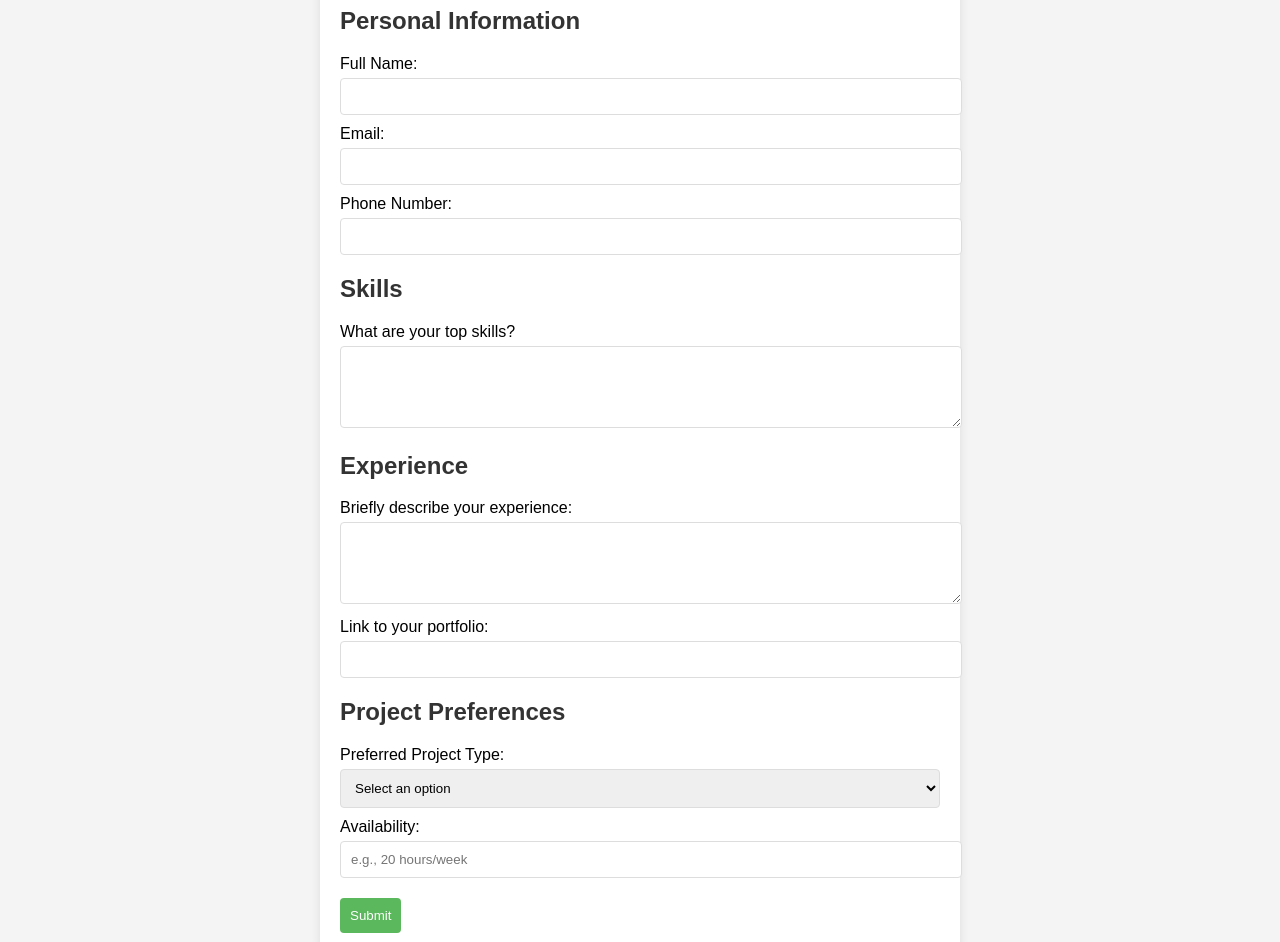
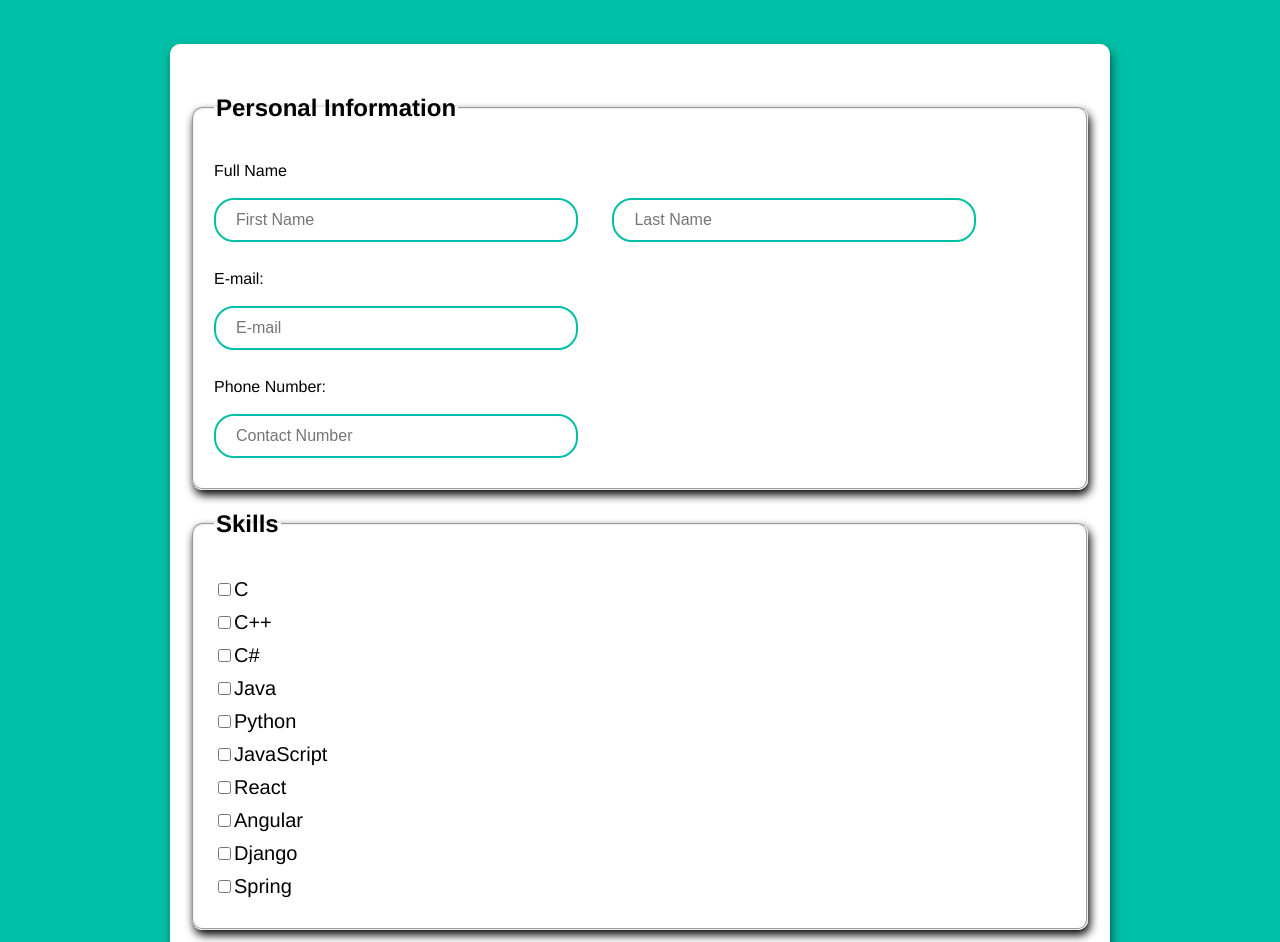
Before and after one commit to Rhythm280/Freelancing-Platform, a plain HTML site: page freelancer-questionare.html in a window 1280 px wide. Shown: the part 113-1055 px from the top of the page. Drawn offline with Linux system fonts and the light colour scheme.

Commit message:
questionnare page

```diff
--- /dev/null
+++ b/CSS/questionare.css
@@ -0,0 +1,109 @@
+body {
+    font-family: "Gilroy-Medium-☞", Helvetica;
+    margin: 0;
+    padding: 0;
+    /* text-align: center; */
+    /* overflow: hidden; */
+}
+
+form {
+    background-color: #fff;
+    border-radius: 10px;
+    max-width: 900px;
+    margin: 50px auto;
+    padding: 30px 20px;
+    box-shadow: 2px 5px 10px rgba(0, 0, 0, 0.5);
+}
+
+fieldset{
+    border-radius: 10px;
+    padding: 20px;
+    box-shadow: 2px 5px 10px black;
+}
+
+.container {
+    background: #00bfa6;
+    padding: 20px;
+    display: block;
+}
+
+.name label {
+    font-size: 16px;
+}
+
+.personal_info {
+    display: block;
+}
+
+
+
+.your_skills {
+    text-align: left;
+    margin-bottom: 25px;
+}
+
+.your_skills input[type="radio"] {
+    display: inline-block;
+    width: auto;
+}
+
+.your_skills label {
+    display: block;
+    margin-bottom: 10px;
+    font-size: 20px;
+}
+
+.your_skills input{
+    border: 1px solid #777;
+    border-radius: 2px;
+    font-family: "Gilroy-Medium-☞", Helvetica;
+    padding: 10px;
+}
+
+input[type="text"],
+input[type="email"],
+input[type="tel"],
+input[type="url"]{
+    padding: 0 20px;
+    margin: 0px 30px 10px 0px;
+    height: 40px;
+    width: 20rem;
+    border: none;
+    border-radius: 20px;
+    background: #fff;
+    color: black;
+    border: 2px solid #00bfa6;
+    font-size: 16px;
+    &:focus{
+        /* background: #00c5ab; */
+        border: 2px solid white;
+    }
+}
+
+.experience textarea{
+    font-size: 16px;
+    padding: 10px;
+    margin: 0px 30px 10px 0px;
+    border: 2px solid #00bfa6;
+    border-radius: 10px;
+    width: 500px;
+    height: 100px;
+}
+
+.btn{
+    margin: 10px;
+    border-radius: 20px;
+}
+
+.project_preference select{
+    background: #fff;
+    width: 20rem;
+    height: 40px;
+    border-radius: 20px;
+    border: 2px solid #00bfa6;
+    padding-left: 20px;
+    font-size: 16px;
+    &:focus{
+        background: #fdfdfd;
+    }
+}
--- a/CSS/style.css
+++ b/CSS/style.css
@@ -3,6 +3,10 @@ body {
     margin: 0;
     padding: 0;
     /* overflow: hidden; */
+}
+
+nav{
+    padding: 10px;
 }
 
 .navbar {
--- a/freelancer-questionare.html
+++ b/freelancer-questionare.html
@@ -4,109 +4,136 @@
 <head>
     <meta charset="UTF-8">
     <meta name="viewport" content="width=device-width, initial-scale=1.0">
-    <!-- <link rel="stylesheet" href="styles.css"> -->
-    <style>
-        body {
-            font-family: Arial, sans-serif;
-            background-color: #f4f4f4;
-            margin: 0;
-            padding: 20px;
-        }
-
-        .container {
-            max-width: 600px;
-            margin: auto;
-            background: white;
-            padding: 20px;
-            border-radius: 8px;
-            box-shadow: 0 2px 10px rgba(0, 0, 0, 0.1);
-        }
-
-        h1,
-        h2 {
-            color: #333;
-        }
-
-        label {
-            display: block;
-            margin-top: 10px;
-        }
-
-        input,
-        textarea,
-        select {
-            width: 100%;
-            padding: 10px;
-            margin-top: 5px;
-            border: 1px solid #ddd;
-            border-radius: 4px;
-        }
-
-        button {
-            margin-top: 20px;
-            padding: 10px;
-            background-color: #5cb85c;
-            color: white;
-            border: none;
-            border-radius: 4px;
-            cursor: pointer;
-        }
-
-        button:hover {
-            background-color: #4cae4c;
-        }
-    </style>
+    <link rel="stylesheet" href="CSS/style.css">
+    <link rel="stylesheet" href="CSS/questionare.css">
     <title>Freelancer Questionnaire</title>
 </head>
 
 <body>
-    <div class="container">
-        <h1>Freelancer Profile Questionnaire</h1>
+    <nav>
+        <div class='navbar'>
+            <div class='aryanlogo'>
+                <a href="index.html">Freelance<span class="free">Chowk</span></a>
+            </div>
+            <div class="menu-btn">
+                <button class="icon" onclick="mega_menu()">
+                    <i class="fa-solid fa-bars"></i>
+                </button>
+                <ul class='nav-menu'>
+                    <li>HOME</li>
+                    <li>FEATURES</li>
+                    <li>SOLUTIONS</li>
+                    <li>RESOURCES</li>
+                    <li>PRICING</li>
+                </ul>
+            </div>
+            <div class="log-in-btn">
+                <a class="nav-connect" href="login.html">
+                    Log-in
+                </a>
+            </div>
+
+        </div>
+    </nav>
+    <main class="container">
+        <!-- <h1>Freelancer Questionnaire</h1> -->
         <form id="questionnaire">
-            <section>
+            <section class="personal_info">
+                <fieldset>
+                    <legend>
                         <h2>Personal Information</h2>
-                <label for="name">Full Name:</label>
-                <input type="text" id="name" required>
+                    </legend>
+                    <div class="name">
+                        <label for="name">Full Name </label> <br><br>
+                        <input type="text" id="name1" required placeholder="First Name">
 
-                <label for="email">Email:</label>
-                <input type="email" id="email" required>
+                        <input type="text" id="name2" required placeholder="Last Name">
+                    </div><br>
 
-                <label for="phone">Phone Number:</label>
-                <input type="tel" id="phone" required>
+                    <label for="email">E-mail:</label> <br><br>
+                    <input type="email" id="email" required placeholder="E-mail">
+                    <br><br>
+                    <label for="phone">Phone Number:</label><br><br>
+                    <input type="tel" id="phone" required placeholder="Contact Number">
+                </fieldset>
             </section>
 
-            <section>
+            <section class="skills">
+                <fieldset class="your_skills">
+                    <legend>
                         <h2>Skills</h2>
-                <label for="skills">What are your top skills?</label>
-                <textarea id="skills" rows="4" required></textarea>
+                    </legend>
+                    <label for="inp-1">
+                        <input type="checkbox" name="C">C
+                        </input>
+                    </label>
+                    <label for="inp-2">
+                        <input type="checkbox" name="C++">C++
+                        </input>
+                    </label>
+                    <label for="inp-3">
+                        <input type="checkbox" name="C#">C#
+                        </input>
+                    </label>
+                    <label for="inp-4">
+                        <input type="checkbox" name="Java">Java
+                    </label>
+                    <label for="inp-5">
+                        <input type="checkbox" name="Python">Python
+                    </label>
+                    <label for="inp-6">
+                        <input type="checkbox" name="JavaScript">JavaScript
+                    </label>
+                    <label for="inp-7">
+                        <input type="checkbox" name="React">React
+                    </label>
+                    <label for="inp-7">
+                        <input type="checkbox" name="Angular">Angular
+                    </label>
+                    <label for="inp-7">
+                        <input type="checkbox" name="Django">Django
+                    </label>
+                    <label for="inp-7">
+                        <input type="checkbox" name="SpringBoot">Spring
+                    </label>
+                </fieldset>
             </section>
 
-            <section>
+            <section class="experience">
+                <fieldset>
+                    <legend>
                         <h2>Experience</h2>
-                <label for="experience">Briefly describe your experience:</label>
-                <textarea id="experience" rows="4" required></textarea>
+                    </legend>
+                    <label for="experience">Briefly describe your experience</label> <br> <br>
+                    <textarea id="experience" rows="4" required></textarea> <br> <br>
 
-                <label for="portfolio">Link to your portfolio:</label>
-                <input type="url" id="portfolio">
+                    <label for="portfolio">Link to your portfolio</label> <br> <br>
+                    <input type="url" id="portfolio" placeholder="Portfolio Link">
+                </fieldset>
             </section>
 
-            <section>
+            <section class="project_preference">
+                <fieldset>
+                    <legend>
                         <h2>Project Preferences</h2>
-                <label for="project-type">Preferred Project Type:</label>
+                    </legend>
+                    <label for="project-type">Preferred Project Type</label><br><br>
                     <select id="project-type" required>
                         <option value="" disabled selected>Select an option</option>
                         <option value="short-term">Short-term</option>
                         <option value="long-term">Long-term</option>
                         <option value="part-time">Part-time</option>
                     </select>
+                    <br><br>
+                    <label for="availability">Availability</label><br><br>
+                    <input type="text" id="availability" placeholder="e.g., 20 hours/week" required>
+                </fieldset>
+            </section>
+            <br><br>
+            <button type="submit" class="btn">Submit</button>
+        </form>
+    </main>
 
-                <label for="availability">Availability:</label>
-                <input type="text" id="availability" placeholder="e.g., 20 hours/week" required>
-            </section>
-
-            <button type="submit">Submit</button>
-        </form>
-    </div>
     <script src="javascript/script.js"></script>
 </body>
 
```
Lines whose indentation alone changed are shown as unchanged.
